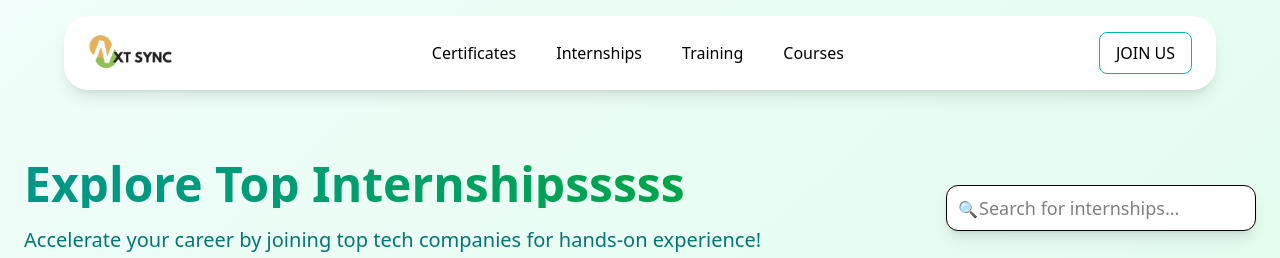
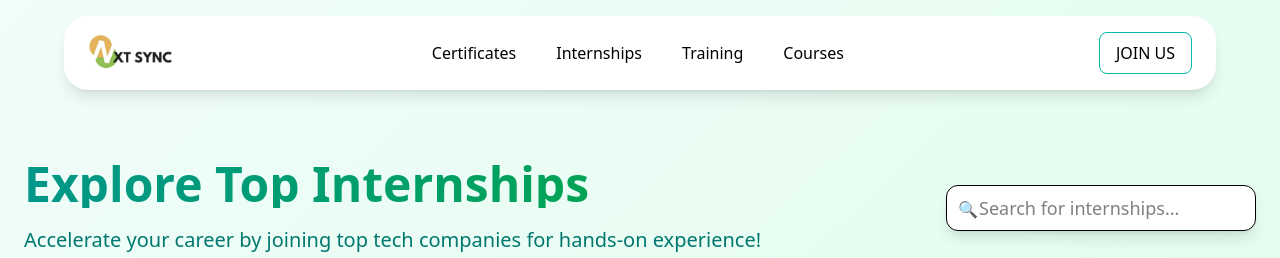
Before and after one commit to mismyst/nextsync, a Next.js app: page /InternshipsPage in a window 1280 px wide. Shown: the top 258 px of the page. Built offline with nearby package versions, Linux system fonts and the light colour scheme.

Commit message:
Update page.tsx

```diff
--- a/app/InternshipsPage/page.tsx
+++ b/app/InternshipsPage/page.tsx
@@ -101,7 +101,7 @@ const InternshipsPage: React.FC = () => {
           <div className="flex flex-col md:flex-row justify-between items-start md:items-center mb-12">
             <div className="text-center md:text-left">
               <h2 className="text-5xl font-semibold text-transparent bg-gradient-to-r from-teal-600 to-green-600 bg-clip-text mb-4">
-                Explore Top Internshipsssss
+                Explore Top Internships
               </h2>
               <p className="text-xl text-teal-700 leading-relaxed">
                 Accelerate your career by joining top tech companies for hands-on experience!
```
